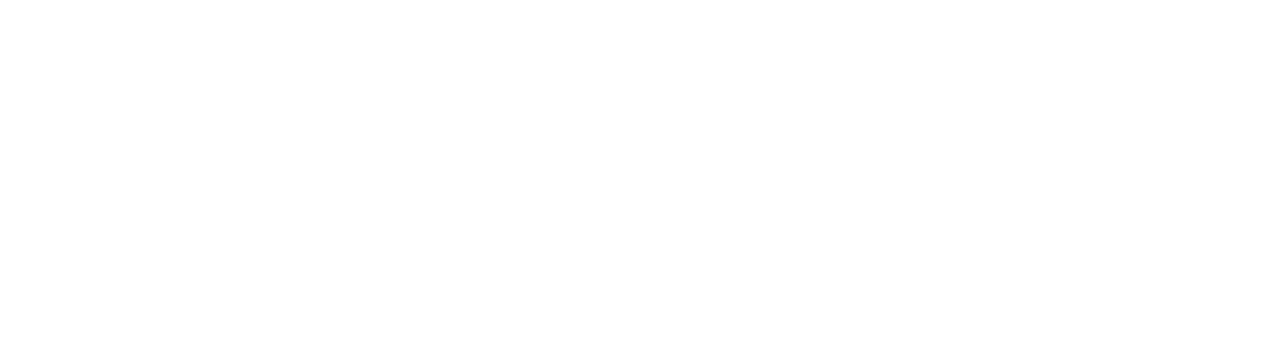
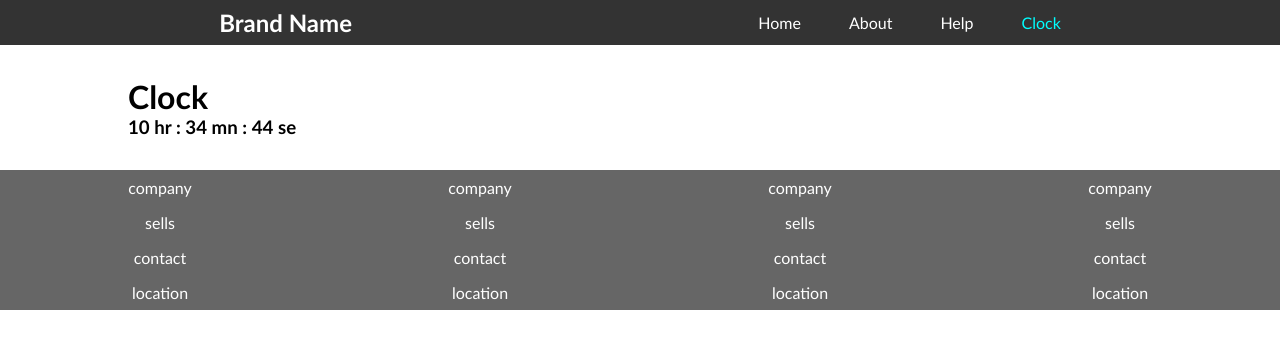
Before and after one commit to karim742/Full-stack-army-video-31-project-about-props-children-and-state, a React (Create React App) app: page /clock in a window 1280 px wide. Shown: the top 348 px of the page. Built offline with nearby package versions, Linux system fonts and the light colour scheme.

Commit message:
Intrigate clock with react state and javascript date method

```diff
--- a/src/App.js
+++ b/src/App.js
@@ -4,6 +4,7 @@
 import Home from './Component/Pages/Home';
 import About from './Component/Pages/About';
 import Help from './Component/Pages/Help';
+import Clock from './Component/Pages/Clock';
 
 export default function App() {
   return (
@@ -11,6 +12,7 @@
       <Home path="/" />
       <About path="/about" />
       <Help path="/help" />
+      <Clock path="/clock" />
     </Router>
   );
 }
--- a/src/Component/Layout/Layout.jsx
+++ b/src/Component/Layout/Layout.jsx
@@ -31,6 +31,14 @@
                 className={pathName === '/help' ? classes.active : ''}
               >
                 Help
+              </Link>
+            </li>
+            <li>
+              <Link
+                to="/clock"
+                className={pathName === '/clock' ? classes.active : ''}
+              >
+                Clock
               </Link>
             </li>
           </ul>
--- /dev/null
+++ b/src/Component/Pages/Clock.jsx
@@ -0,0 +1,26 @@
+import React, { useState, useEffect } from 'react';
+import Layout from '../Layout/Layout';
+function Clock() {
+  const [date, setDate] = useState(new Date());
+  useEffect(() => {
+    setInterval(() => {
+      setDate(new Date());
+    }, 1000);
+  }, [date]);
+  return (
+    <>
+      <Layout>
+        <h1>Clock</h1>
+        <h3>
+          {date.getHours() > 12 ? date.getHours() - 12 : date.getHours()} hr :{' '}
+          {date.getMinutes() < 10 ? `0${data.getMinutes()}` : date.getMinutes()}{' '}
+          mn :{' '}
+          {date.getSeconds() < 10 ? `0${date.getSeconds()}` : date.getSeconds()}{' '}
+          se
+        </h3>
+      </Layout>
+    </>
+  );
+}
+
+export default Clock;
```
